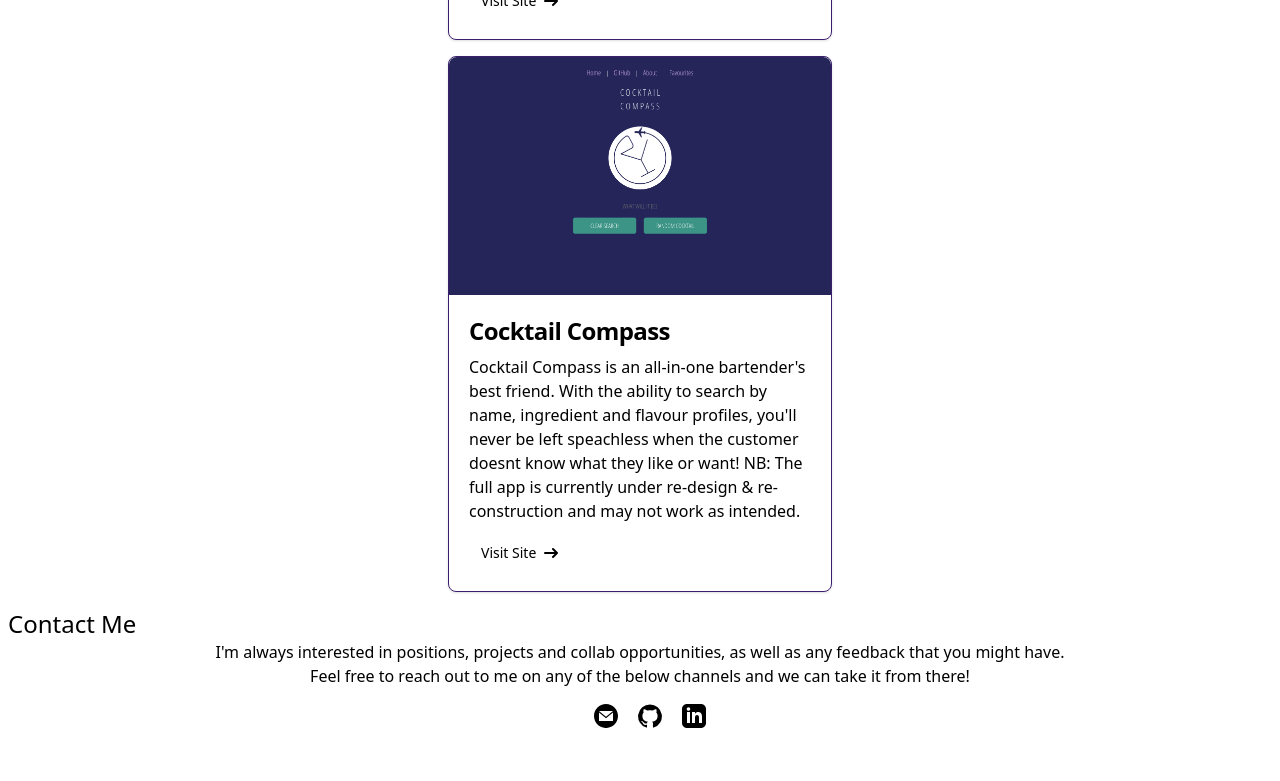
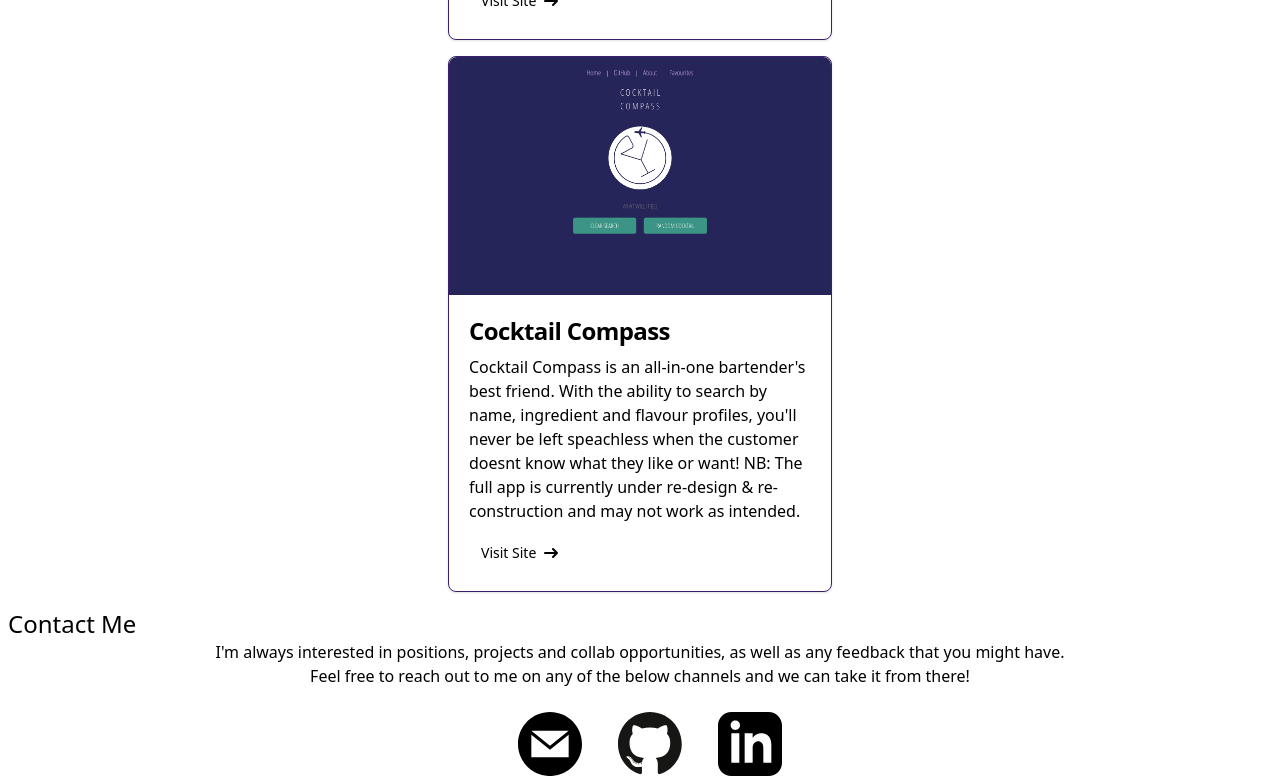
Before and after one commit to Robbie-Corcoran/Portfolio-Site, a React (Vite) app: page / in a window 1280 px wide. Shown: the part 2629-3410 px from the top of the page. Built offline with nearby package versions, Linux system fonts and the light colour scheme.

Commit message:
Created reusable SVGIcon comp, added contact icons

```diff
--- a/src/components/Contact.tsx
+++ b/src/components/Contact.tsx
@@ -1,3 +1,5 @@
+import ContactIcon from "./SVGIcon";
+
 const Contact = () => {
   return (
     <div className="m-2">
@@ -12,46 +14,30 @@ const Contact = () => {
       <div className="flex mt-4 justify-center">
         <a
           href="mailto:hello@robbiecorcoran.com"
+          target="_blank"
           className="text-gray-500 hover:text-gray-900 ms-5"
         >
-          <svg
-            xmlns="http://www.w3.org/2000/svg"
-            className="w-6 h-6"
-            viewBox="0 0 24 24"
-          >
-            <path d="M12 .02c-6.627 0-12 5.373-12 12s5.373 12 12 12 12-5.373 12-12-5.373-12-12-12zm6.99 6.98l-6.99 5.666-6.991-5.666h13.981zm.01 10h-14v-8.505l7 5.673 7-5.672v8.504z" />
-          </svg>
-          <span className="sr-only">Email: hello@robbiecorcoran.com</span>
+          <ContactIcon fileName="email" filePath="contact" />
         </a>
 
-        <a href="#" className="text-gray-500 hover:text-gray-900 ms-5">
-          <svg
-            className="w-6 h-6"
-            aria-hidden="true"
-            xmlns="http://www.w3.org/2000/svg"
-            fill="currentColor"
-            viewBox="0 0 20 20"
-          >
-            <path d="M10 .333A9.911 9.911 0 0 0 6.866 19.65c.5.092.678-.215.678-.477 0-.237-.01-1.017-.014-1.845-2.757.6-3.338-1.169-3.338-1.169a2.627 2.627 0 0 0-1.1-1.451c-.9-.615.07-.6.07-.6a2.084 2.084 0 0 1 1.518 1.021 2.11 2.11 0 0 0 2.884.823c.044-.503.268-.973.63-1.325-2.2-.25-4.516-1.1-4.516-4.9A3.832 3.832 0 0 1 4.7 7.068a3.56 3.56 0 0 1 .095-2.623s.832-.266 2.726 1.016a9.409 9.409 0 0 1 4.962 0c1.89-1.282 2.717-1.016 2.717-1.016.366.83.402 1.768.1 2.623a3.827 3.827 0 0 1 1.02 2.659c0 3.807-2.319 4.644-4.525 4.889a2.366 2.366 0 0 1 .673 1.834c0 1.326-.012 2.394-.012 2.72 0 .263.18.572.681.475A9.911 9.911 0 0 0 10 .333Z" />
-          </svg>
-          <span className="sr-only">GitHub account</span>
+        <a
+          href="https://github.com/Robbie-Corcoran"
+          target="_blank"
+          className="text-gray-500 hover:text-gray-900 ms-5"
+        >
+          <ContactIcon fileName="github" filePath="contact" />
         </a>
 
-        <a href="#" className="text-gray-500 hover:text-gray-900 ms-5">
-          <svg
-            xmlns="http://www.w3.org/2000/svg"
-            className="w-6 h-6"
-            viewBox="0 0 24 24"
-          >
-            <path d="M19 0h-14c-2.761 0-5 2.239-5 5v14c0 2.761 2.239 5 5 5h14c2.762 0 5-2.239 5-5v-14c0-2.761-2.238-5-5-5zm-11 19h-3v-11h3v11zm-1.5-12.268c-.966 0-1.75-.79-1.75-1.764s.784-1.764 1.75-1.764 1.75.79 1.75 1.764-.783 1.764-1.75 1.764zm13.5 12.268h-3v-5.604c0-3.368-4-3.113-4 0v5.604h-3v-11h3v1.765c1.396-2.586 7-2.777 7 2.476v6.759z" />
-          </svg>
-          <span className="sr-only">LinkedIn account</span>
+        <a
+          href="https://www.linkedin.com/in/robbie-corcoran/"
+          target="_blank"
+          className="text-gray-500 hover:text-gray-900 ms-5"
+        >
+          <ContactIcon fileName="linkedin" filePath="contact" />
         </a>
       </div>
     </div>
   );
 };
 
-Contact.propTypes = {};
-
 export default Contact;
--- a/src/components/Projects.tsx
+++ b/src/components/Projects.tsx
@@ -31,6 +31,4 @@ const Projects = () => {
   );
 };
 
-Projects.propTypes = {};
-
 export default Projects;
--- /dev/null
+++ b/src/components/SVGIcon.tsx
@@ -0,0 +1,22 @@
+import { SVGProps } from "react";
+
+interface SVGIconProps extends SVGProps<SVGSVGElement> {
+  category?: string;
+  fileName: string;
+  filePath?: string;
+}
+
+const SVGIcon: React.FC<SVGIconProps> = ({ fileName, filePath }) => {
+  return (
+    <>
+      <img
+        src={`../../public/${filePath}/${fileName}.svg`}
+        alt={`${fileName}`}
+        className="h-16 w-16 m-2"
+      />
+      <span className="sr-only">{fileName}</span>
+    </>
+  );
+};
+
+export default SVGIcon;
--- a/src/components/Skills.tsx
+++ b/src/components/Skills.tsx
@@ -1,5 +1,5 @@
 import { useState } from "react";
-import SkillsIcon from "./SkillsIcon";
+import SkillsIcon from "./SVGIcon";
 import SkillsTab from "./SkillsTab";
 
 type SkillType = {
@@ -136,7 +136,7 @@ const Skills = () => {
                     <SkillsIcon
                       category="frontend"
                       fileName={iconName}
-                      folderName="frontend"
+                      filePath="skillIcons/frontend"
                       className=""
                     />
                     <h2 className="text-xl">{iconName}</h2>
@@ -159,7 +159,7 @@ const Skills = () => {
                       key={index}
                       category="backend"
                       fileName={iconName}
-                      folderName="backend"
+                      filePath="skillIcons/backend"
                     />
                     <h2 className="text-xl">{iconName}</h2>
                   </div>
@@ -181,7 +181,7 @@ const Skills = () => {
                       key={index}
                       category="databasing"
                       fileName={iconName}
-                      folderName="databasing"
+                      filePath="skillIcons/databasing"
                     />
                     <h2 className="text-xl">{iconName}</h2>
                   </div>
@@ -203,7 +203,7 @@ const Skills = () => {
                       key={index}
                       category="cloud-hosting"
                       fileName={iconName}
-                      folderName="cloud-hosting"
+                      filePath="skillIcons/cloud-hosting"
                     />
                     <h2 className="text-xl">{iconName}</h2>
                   </div>
@@ -225,7 +225,7 @@ const Skills = () => {
                       key={index}
                       category="misc"
                       fileName={iconName}
-                      folderName="misc"
+                      filePath="skillIcons/misc"
                     />
                     <h2 className="text-xl">{iconName}</h2>
                   </div>
--- a/src/components/SkillsIcon.tsx
+++ /dev/null
@@ -1,21 +0,0 @@
-import { SVGProps } from "react";
-
-interface SkillsIconProps extends SVGProps<SVGSVGElement> {
-  category: string;
-  fileName: string;
-  folderName: string;
-}
-
-const SkillsIcon: React.FC<SkillsIconProps> = ({ fileName, folderName }) => {
-  return (
-    <>
-      <img
-        src={`../../public/skillIcons/${folderName}/${fileName}.svg`}
-        alt={`${fileName}`}
-        className="h-16 w-16 m-2"
-      />
-    </>
-  );
-};
-
-export default SkillsIcon;
--- /dev/null
+++ b/src/contants/index.ts
@@ -0,0 +1,7 @@
+export const navLinks = [
+    {href: "#home", label: "Home"},
+    {href: "#about-me", label: "About Me"},
+    {href: "#skills", label: "Skills"},
+    {href: "#projects", label: "Projects"},
+    {href: "#contact", label: "Contact"},
+];
```
Also changed, not shown: public/contact/email.svg (added), public/contact/github.svg (added).
